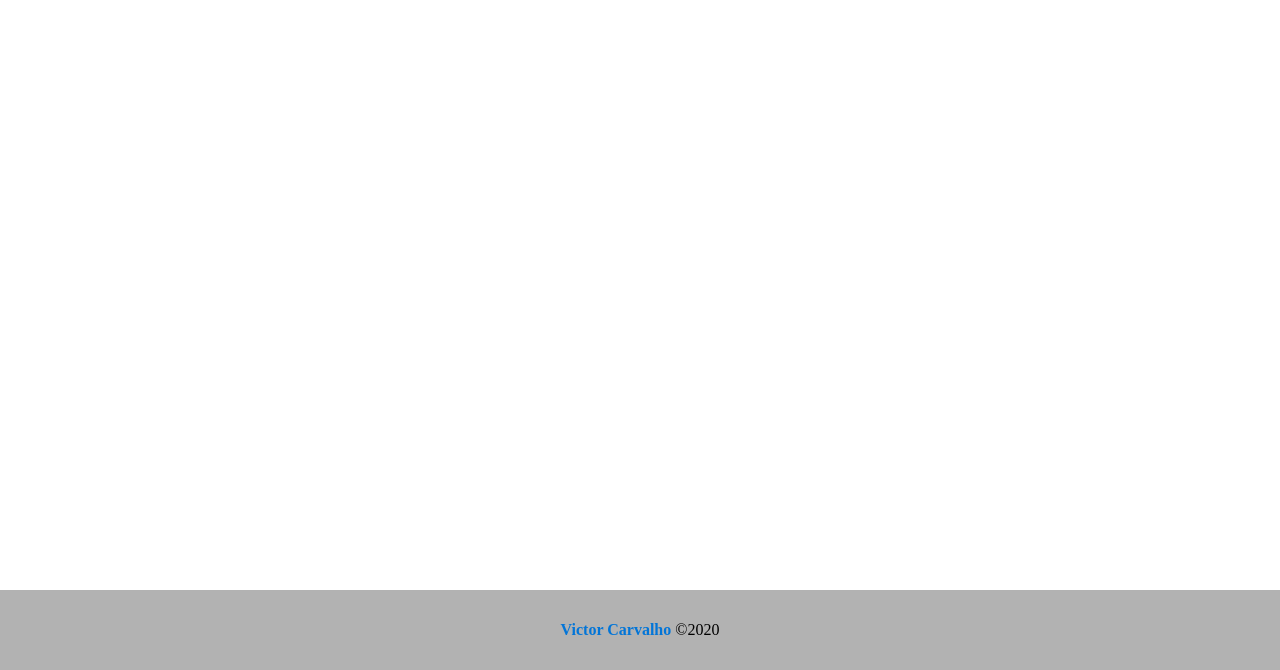
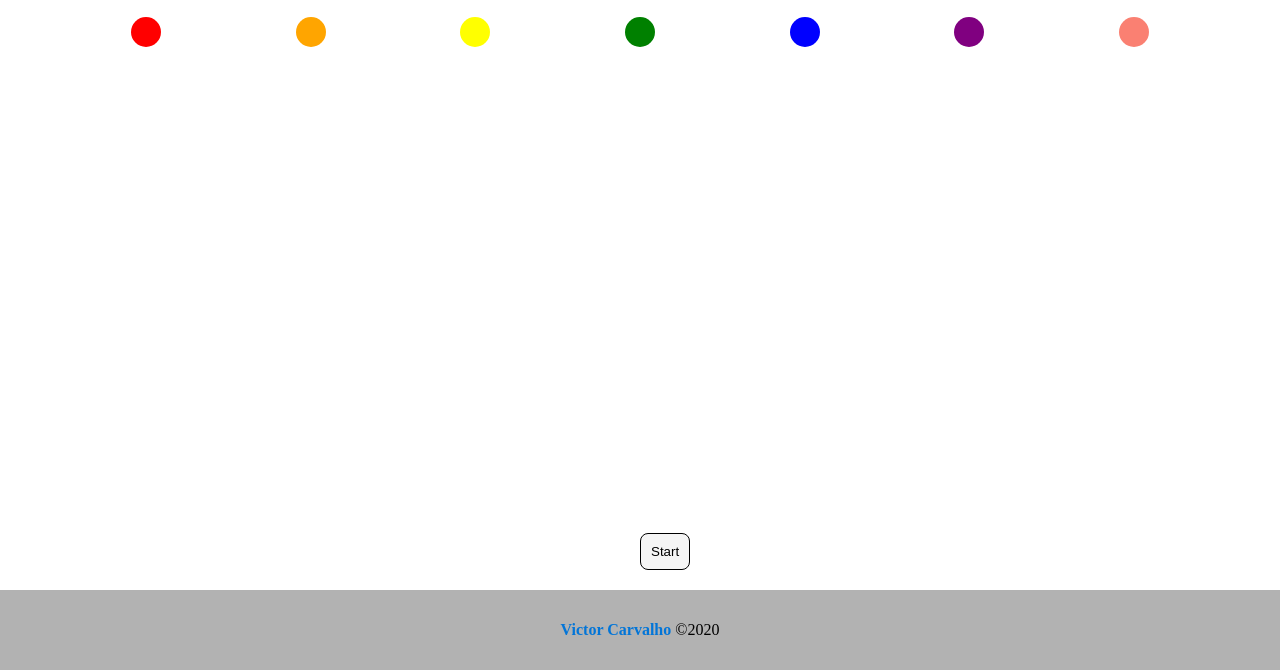
Before and after one commit to VictorCarvalho16/app-ideas, a plain HTML site: page christmas-lights/index.html in a window 1280 px wide. Shown: the part 130-800 px from the top of the page. Drawn offline with Linux system fonts and the light colour scheme.

Commit message:
button start/stop

```diff
--- a/christmas-lights/index.html
+++ b/christmas-lights/index.html
@@ -20,15 +20,17 @@
 
         <div class="content">
             <ul>
-                <li class="1 red"></li>
-                <li class="2 orange"></li>
-                <li class="1 yellow"></li>
-                <li class="2 green"></li>
-                <li class="1 blue"></li>
-                <li class="2 purple"></li>
-                <li class="1 pink"></li>
+                <li class="red"></li>
+                <li class="orange"></li>
+                <li class="yellow"></li>
+                <li class="green"></li>
+                <li class="blue"></li>
+                <li class="purple"></li>
+                <li class="pink"></li>
             </ul>
         </div>
+
+        <button onclick="ledBlink()">Start</button>
 
     </main>
 
--- a/christmas-lights/script.js
+++ b/christmas-lights/script.js
@@ -1,45 +1,25 @@
-const ledItems1 = document.querySelectorAll('ul li:nth-child(odd)')
-const ledItems2 = document.querySelectorAll('ul li:nth-child(even)')
+const ledItemsodd = document.querySelectorAll('ul li:nth-child(odd)')
+const ledItemsAll = document.querySelectorAll('ul li')
+const buttonStartStop = document.querySelector('button')
 
-var timeLeds1
-var timeLeds2
-/*
-window.onload = () => {ledItems.forEach((ledItem, index) => {
-    setTimeout(function(){
-        console.log('t')
-        ledItem.classList.toggle('opacity')
-      },3000)
-
-    /*console.log(index)
-    ledItem.addEventListener('click', () => {
-        ledItem.classList.toggle('opacity')
-    })/
-})}*/
-
-function Leds1() {
-    console.log('1')
-    ledItems1.forEach((ledItem) => {
-        ledItem.classList.toggle('opacity')
-    })
-}
-
-function Leds2() {
-    console.log('2')
-    ledItems2.forEach((ledItem) => {
+function LedsToggle() {
+    ledItemsAll.forEach((ledItem) => {
         ledItem.classList.toggle('opacity')
     })
 }
 
 function ledBlink() {
-    timeLeds1 = setInterval("Leds1()", 1000 )
-    timeLeds2 = setInterval(Leds2, 2000 )
-    reiniciarScript()
+    if(buttonStartStop.innerHTML === 'Start'){
+        ledItemsodd.forEach((ledItem) => {
+            ledItem.classList.toggle('opacity')
+        })
+        time = setInterval(LedsToggle, 500)
+        buttonStartStop.innerHTML = 'Stop'
+    } else {
+        ledItemsAll.forEach((ledItem) => {
+            ledItem.classList.remove('opacity')
+        })
+        clearInterval(time)
+        buttonStartStop.innerHTML = 'Start'
+    }
 }
-
-function reiniciarScript() {
-    clearInterval(timeLeds1)
-    clearInterval(timeLeds2)
-    ledBlink()
-}
-
-ledBlink()
--- a/christmas-lights/style.css
+++ b/christmas-lights/style.css
@@ -10,7 +10,7 @@ ul{
     margin-top: 20px !important;
 }
 
-ul li:nth-child() {
+ul li{
     border-radius: 100%;
     width: 30px;
     height: 30px;
@@ -42,9 +42,15 @@ ul li:nth-child() {
 }
 
 .pink {
-    background-color: pink;
+    background-color: salmon;
 }
 
 .opacity {
     opacity: 0.3;
 }
+
+main button {
+    position: absolute;
+    bottom: 100px;
+    width: 50px;
+}
```
Also changed, not shown: 1 other file.
